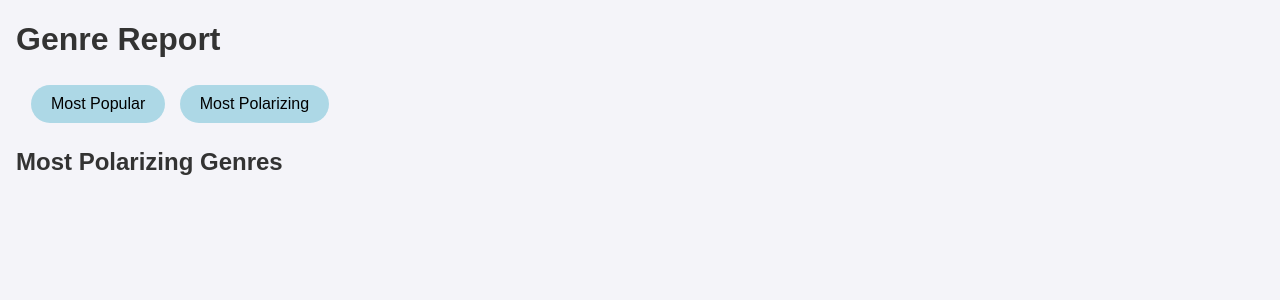
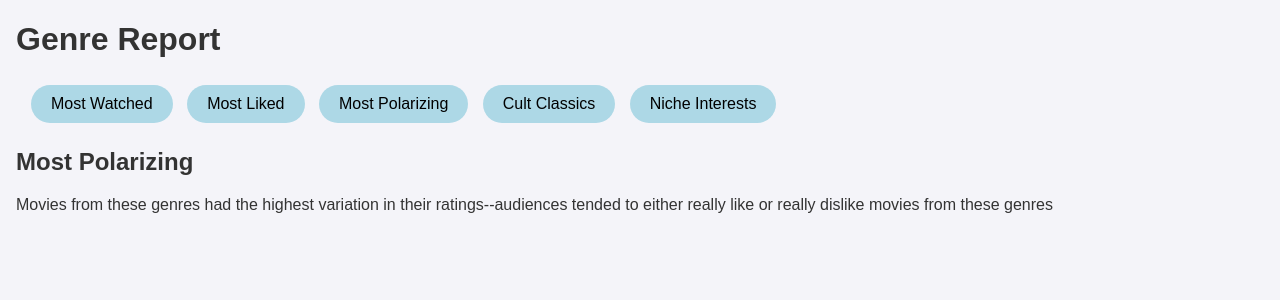
Before and after one commit to joshmiddlecote/cs22, a FastAPI app: page /genre-report/polarizing in a window 1280 px wide. Shown: the top 300 px of the page. Run offline with FastAPI, Linux system fonts and the light colour scheme; data that the repository does not hold is empty.

Commit message:
Update requirement 2 to include cult classics and niche interests sections

```diff
--- a/api/main.py
+++ b/api/main.py
@@ -45,12 +45,34 @@ def read_genres(request: Request):
     genres = genre_report_queries.get_popular_genres()
     return templates.TemplateResponse("genre_report.html", {"request": request, "genres": genres})
 
-@app.get("/genre-report/popular")
-def get_most_popular_genres(request: Request):
-    genres = genre_report_queries.get_popular_genres()  # Query sorted by popularity score
-    return templates.TemplateResponse("genre_report.html", {"request": request, "genres": genres})
 
 @app.get("/genre-report/polarizing")
 def get_most_polarizing_genres(request: Request):
-    genres = genre_report_queries.get_polarizing_genres()  # Query sorted by variance
+    genres = genre_report_queries.get_genres()
+    genres_sorted = sorted(genres, key=lambda x: x['variance'], reverse=True) # sorted by variance
+    return templates.TemplateResponse("genre_report.html", {"request": request, "genres": genres_sorted})
+
+
+@app.get("/genre-report/most-watched")
+def get_most_polarizing_genres(request: Request):
+    genres = genre_report_queries.get_genres()  # Query sorted by variance
+    genres_sorted = sorted(genres, key=lambda x: x['total_ratings'], reverse=True) # sorted by total no. of ratings
+    return templates.TemplateResponse("genre_report.html", {"request": request, "genres": genres_sorted})
+
+
+@app.get("/genre-report/most-liked")
+def get_most_polarizing_genres(request: Request):
+    genres = genre_report_queries.get_genres()  # Query sorted by variance
+    genres_sorted = sorted(genres, key=lambda x: x['avg_rating'], reverse=True) # sorted by avg rating
+    return templates.TemplateResponse("genre_report.html", {"request": request, "genres": genres_sorted})
+
+
+@app.get("/genre-report/cult-classics")
+def get_cult_classic_genres(request: Request):
+    genres = genre_report_queries.get_cult_classic_genres()  # Query sorted by popularity score
     return templates.TemplateResponse("genre_report.html", {"request": request, "genres": genres})
+
+@app.get("/genre-report/niche-interests")
+def get_niche_interest_genres(request: Request):
+    genres = genre_report_queries.get_niche_interest_genres()
+    return templates.TemplateResponse("genre_report.html", {"request": request, "genres": genres})
--- a/templates/genre_report.html
+++ b/templates/genre_report.html
@@ -41,25 +41,61 @@
         .category-buttons button:hover {
               background-color: cornflowerblue; /* Darker blue on hover */
           }
+        ol li {
+              margin-bottom: 10px; /* Adds space between list items */
+              font-weight: bold;
+          }
+          .genre-name {
+            display: block; /* Forces line break below genre name */
+            font-weight: bold;
+            font-size: 18px;
+            margin-bottom: 5px; /* Adds space below genre name */
+        }
+
+        .avg-rating {
+            font-size: 20px; /* Slightly larger */
+            font-weight: bold;
+            color: #b8860b; /* Gold color */
+        }
+
+        .star {
+            font-size: 20px; /* Slightly larger */
+            font-weight: bold;
+            color: #b8860b; /* Gold color */
+        }
+
+        .total-ratings {
+            font-size: 14px; /* Smaller font size */
+            color: gray; /* Lighter color */
+            font-style: italic;
+        }
     </style>
 </head>
 <body>
     <h1>Genre Report</h1>
 
     <div class="category-buttons">
-      <a href="/genre-report/popular"><button>Most Popular</button></a>
+      <a href="/genre-report/most-watched"> <button> Most Watched </button></a>
+      <a href="/genre-report/most-liked"> <button> Most Liked </button></a>
       <a href="/genre-report/polarizing"><button>Most Polarizing</button></a>
+      <a href="/genre-report/cult-classics"><button>Cult Classics</button></a>
+      <a href="/genre-report/niche-interests"><button>Niche Interests</button></a>
+
     </div>
 
-      <h2  id="genre-heading"> Most Popular Genres </h2>
+      <h2  id="genre-heading"> Most Watched </h2>
+
+        <p id="genre-description"></p>
+
         <ol>
           {% for genre in genres %}
           <li>
-            <span style="font-weight: bold; font-size: 18px;">{{ genre.genre_name }}</span>
-            -
-            {{ genre.avg_rating }}
-            <span style="font-size: 16px; font-weight: normal;">⭐</span>
-            <span style="font-size: 16px; font-style: italic;"> ({{ genre.total_ratings }} ratings) </span>
+            <span class="genre-name">{{ genre.genre_name }}</span>
+
+            <span class="avg-rating">{{ genre.avg_rating }}</span>
+            <span class="star">★</span>
+
+            <span class="total-ratings">{{ genre.total_ratings }} ratings</span>
           </li>
           {% endfor %}
 
@@ -77,16 +113,29 @@
           function updateUI() {
               const category = getCategoryFromURL(); // Get category from URL
               const heading = document.getElementById("genre-heading");
+              const description = document.getElementById("genre-description");
 
               // Define category names
               const categoryNames = {
-                  "popular": "Most Popular Genres",
-                  "polarizing": "Most Polarizing Genres"
+                  "most-watched": "Most Watched",
+                  "most-liked": "Most Liked",
+                  "polarizing": "Most Polarizing",
+                  "cult-classics": "Cult Classics",
+                  "niche-interests": "Niche Interests"
               };
+
+              const descriptions = {
+                  "most-watched": "Movies from these genres have the highest number of viewers",
+                  "most-liked": "Movies from these genres averaged the highest ratings",
+                  "polarizing": "Movies from these genres had the highest variation in their ratings--audiences tended to either really like or really dislike movies from these genres",
+                  "cult-classics": "Movies from these genres tend have both high average ratings and large numbers of viewers, suggesting that they are beloved by a wide audience",
+                  "niche-interests": "Although movies from these genres have a smaller audience, they tend to receive high ratings"
+              }
 
               // Update heading if the category is recognized
               if (categoryNames[category]) {
                   heading.textContent = categoryNames[category];
+                  description.textContent = descriptions[category];
               }
           }
 
```
Also changed, not shown: api/genre_report/queries.py (+41 -4 lines).
